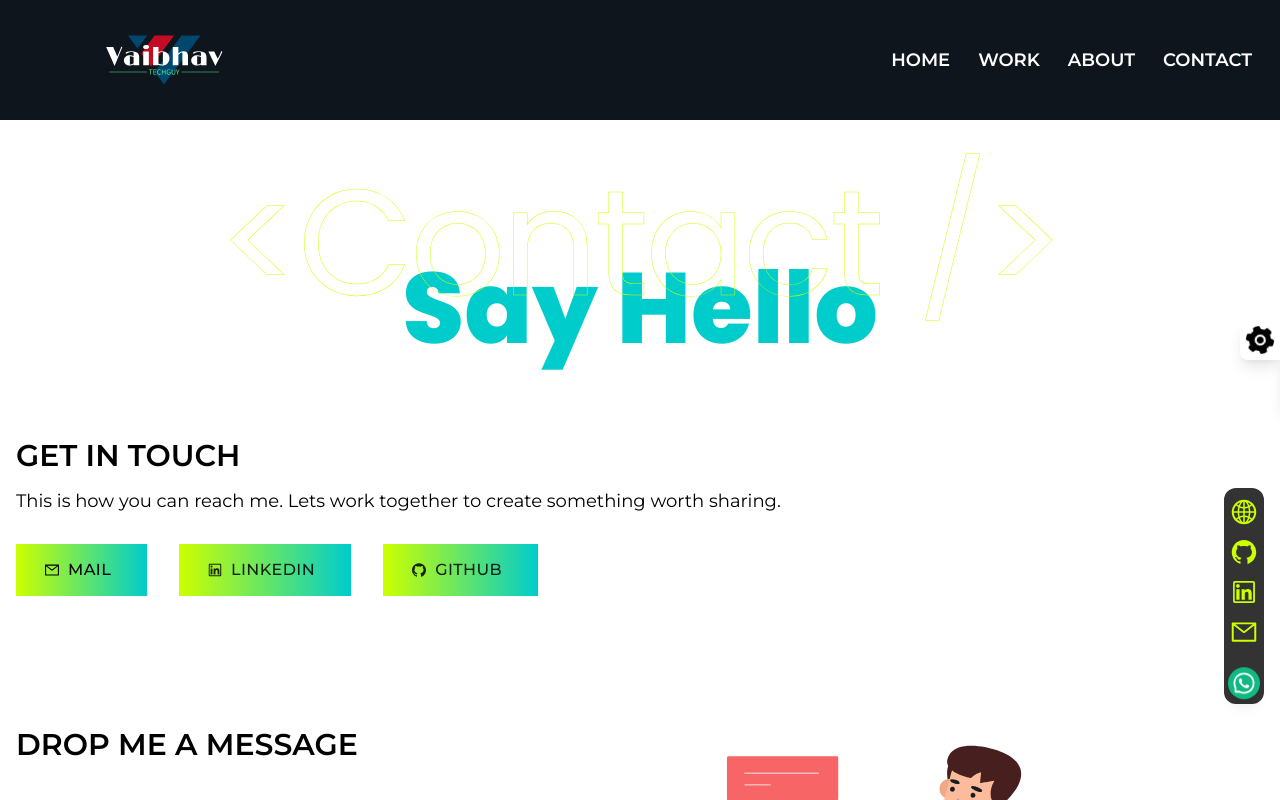
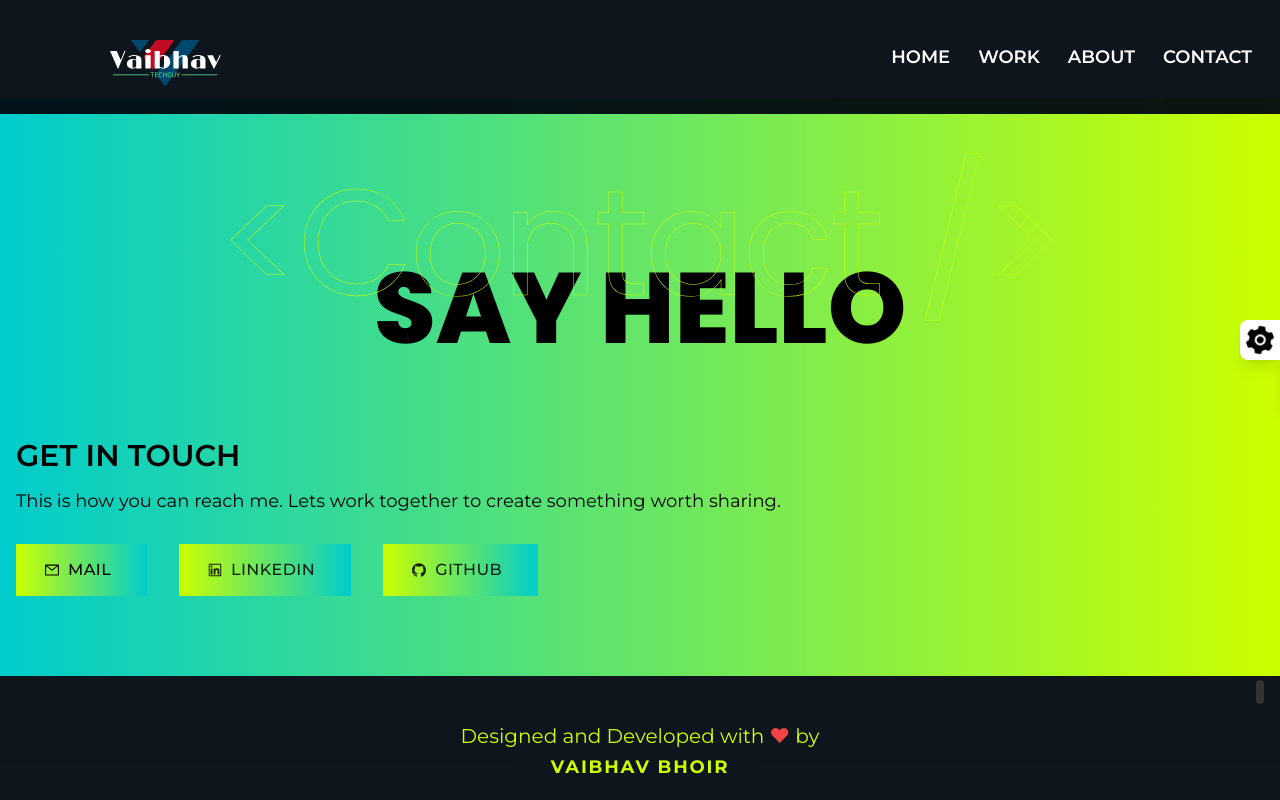
Before and after one commit to vaibhav-bhoir/NextjsPortfolio, a Next.js app: page /contact in a window 1280 px wide. Shown: the top 800 px of the page. Built offline with nearby package versions, Linux system fonts and the light colour scheme.

Commit message:
feat: vercel deployment test

```diff
--- a/components/Carousel.tsx
+++ b/components/Carousel.tsx
@@ -1,72 +1,84 @@
+// import React from 'react';
+// import 'swiper/css';
+// import 'swiper/css/pagination';
+// import 'swiper/css/navigation';
+
+// import { Pagination, Autoplay } from 'swiper/modules';
+// import { Swiper, SwiperSlide } from 'swiper/react';
+
+// import ExCover from './ExCover';
+
+// interface Experience {
+//   fields: {
+//     title: string;
+//     date: string;
+//     jobPosition: string;
+//     projectDescription: string;
+//     location: string;
+//   };
+//   sys: {
+//     id: string;
+//   };
+// }
+
+// interface ExperienceProjectsProps {
+//   EXP_DATA: Array<Experience>;
+// }
+
+// const Carousel: React.FC<ExperienceProjectsProps> = ({ EXP_DATA }) => {
+//   return (
+//     <section className="container py-20">
+//       <h3 className="text-success dark:text-jaguar text-5xl md:text-6xl mb-20" data-aos="fade-in">
+//         Projects on which I have worked
+//       </h3>
+//       <Swiper
+//         className="swiper mb-20"
+//         slidesPerView={1}
+//         spaceBetween={30}
+//         centeredSlides={true}
+//         loop={true}
+//         autoplay={{
+//           delay: 1200,
+//           disableOnInteraction: true,
+//         }}
+//         breakpoints={{
+//           640: {
+//             slidesPerView: 1.5,
+//           },
+//           768: {
+//             slidesPerView: 2,
+//           },
+//           992: {
+//             slidesPerView: 2.5,
+//           },
+//           1366: {
+//             slidesPerView: 3,
+//           },
+//         }}
+//         pagination={{
+//           clickable: true,
+//         }}
+//         modules={[Pagination, Autoplay]}
+//       >
+//         {EXP_DATA.map((expData) => (
+//           <SwiperSlide className="swiper-slide" key={expData.sys.id}>
+//             <ExCover expData={expData} />
+//           </SwiperSlide>
+//         ))}
+//       </Swiper>
+//     </section>
+//   );
+// };
+
+// export default Carousel;
+
 import React from 'react';
-import 'swiper/css';
-import 'swiper/css/pagination';
-import 'swiper/css/navigation';
 
-import { Pagination, Autoplay } from 'swiper/modules';
-import { Swiper, SwiperSlide } from 'swiper/react';
-
-import ExCover from './ExCover';
-
-interface Experience {
-  fields: {
-    title: string;
-    date: string;
-    jobPosition: string;
-    projectDescription: string;
-    location: string;
-  };
-  sys: {
-    id: string;
-  };
-}
-
-interface ExperienceProjectsProps {
-  EXP_DATA: Array<Experience>;
-}
-
-const Carousel: React.FC<ExperienceProjectsProps> = ({ EXP_DATA }) => {
+const Carousel = () => {
   return (
-    <section className="container py-20">
-      <h3 className="text-success dark:text-jaguar text-5xl md:text-6xl mb-20" data-aos="fade-in">
-        Projects on which I have worked
-      </h3>
-      <Swiper
-        className="swiper mb-20"
-        slidesPerView={1}
-        spaceBetween={30}
-        centeredSlides={true}
-        loop={true}
-        autoplay={{
-          delay: 1200,
-          disableOnInteraction: true,
-        }}
-        breakpoints={{
-          640: {
-            slidesPerView: 1.5,
-          },
-          768: {
-            slidesPerView: 2,
-          },
-          992: {
-            slidesPerView: 2.5,
-          },
-          1366: {
-            slidesPerView: 3,
-          },
-        }}
-        pagination={{
-          clickable: true,
-        }}
-        modules={[Pagination, Autoplay]}
-      >
-        {EXP_DATA.map((expData) => (
-          <SwiperSlide className="swiper-slide" key={expData.sys.id}>
-            <ExCover expData={expData} />
-          </SwiperSlide>
-        ))}
-      </Swiper>
-    </section>
+    <>
+      <h1>hi</h1>
+    </>
   );
 };
 
--- a/components/ContactForm.tsx
+++ b/components/ContactForm.tsx
@@ -76,9 +76,9 @@ const ContactForm = () => {
                     },
                   })}
                 />
-                <span className="text-red-500 text-lg py-2 absolute -bottom-11">
+                {/* <span className="text-red-500 text-lg py-2 absolute -bottom-11">
                   {errors?.name?.message}
-                </span>
+                </span> */}
               </div>
               <div className="flex flex-col relative mb-6">
                 <label className="text-base font-medium mb-3 " htmlFor="email">
@@ -109,9 +109,9 @@ const ContactForm = () => {
                     },
                   })}
                 />
-                <span className="text-red-500 text-lg py-2 absolute -bottom-11">
+                {/* <span className="text-red-500 text-lg py-2 absolute -bottom-11">
                   {errors?.email?.message}
-                </span>
+                </span> */}
               </div>
               <div className="flex flex-col relative mb-6">
                 <label className="text-base font-medium my-2 " htmlFor="message">
@@ -139,9 +139,9 @@ const ContactForm = () => {
                     },
                   })}
                 />
-                <span className="text-red-500 text-lg py-2 absolute -bottom-11">
+                {/* <span className="text-red-500 text-lg py-2 absolute -bottom-11">
                   {errors?.message?.message}
-                </span>
+                </span> */}
               </div>
 
               <button
--- a/components/Cover.tsx
+++ b/components/Cover.tsx
@@ -50,8 +50,8 @@ const Cover = ({ pdata, handleClose }: CoverProps) => {
         <h1 className="text-white mb-4">{pdata.fields.type}</h1>
       </div>
       <hr />
-      {pdata.fields.liveUrl ? (
-        <Link href={pdata.fields.liveUrl} target="_blank">
+      {/* {pdata.fields.liveUrl ? (
+        <Link href={pdata.fields.liveUrl} target="_blank" legacyBehavior>
           <a>
             <h1 className="text-white font-semibold text-xl my-4">{pdata.fields.title}</h1>
           </a>
@@ -61,13 +61,13 @@ const Cover = ({ pdata, handleClose }: CoverProps) => {
       )}
       <h1 className="text-white text-base mb-1">
         {pdata.fields.liveUrl ? 'Completed' : 'Currently Working on'}
-      </h1>
-      <div className="flex items-center justify-between mb-4">
+      </h1> */}
+      {/* <div className="flex items-center justify-between mb-4">
         <p className="text-white">--</p>
         <div className="flex gap-4">
           <p className="text-secondary text-base cursor-pointer">
             {pdata.fields.liveUrl && (
-              <Link href={pdata.fields.liveUrl} target="_blank">
+              <Link href={pdata.fields.liveUrl} target="_blank" legacyBehavior>
                 <a>
                   <AiOutlineLink />
                 </a>
@@ -84,7 +84,7 @@ const Cover = ({ pdata, handleClose }: CoverProps) => {
             )}
           </p>
         </div>
-      </div>
+      </div> */}
       <Image
         src={`https:${pdata.fields.thumbnailImage.fields.file.url}`}
         alt=""
@@ -92,22 +92,22 @@ const Cover = ({ pdata, handleClose }: CoverProps) => {
         width={pdata.fields.thumbnailImage.fields.file.details.image.width}
         className="rounded-2xl"
       />
-      <div className="flex flex-wrap justify-between items-center mt-4">
+      {/* <div className="flex flex-wrap justify-between items-center mt-4">
         <p className="text-secondary text-base cursor-pointer font-semibold">
           {pdata.fields.githubUrl && (
-            <Link href={pdata.fields.githubUrl}>
+            <Link href={pdata.fields.githubUrl} legacyBehavior>
               <a target="_blank">GitHub</a>
             </Link>
           )}
         </p>
         <p className="text-secondary text-base cursor-pointer font-semibold">
           {pdata.fields.liveUrl && (
-            <Link href={pdata.fields.liveUrl}>
+            <Link href={pdata.fields.liveUrl} legacyBehavior>
               <a target="_blank">Visit</a>
             </Link>
           )}
         </p>
-      </div>
+      </div> */}
     </div>
   );
 };
--- a/components/CustomLink.tsx
+++ b/components/CustomLink.tsx
@@ -17,7 +17,7 @@ const CustomLink: React.FC<CustomLinkProps> = ({
   children,
 }) => {
   return (
-    <Link href={url}>
+    <Link href={url} legacyBehavior>
       <a
         target={target}
         className={`${className} bg-gradient-to-r from-primary to-secondary text-base px-3 py-2 md:px-7 md:py-4 uppercase lg:tracking-wide
--- a/components/Header.tsx
+++ b/components/Header.tsx
@@ -30,7 +30,7 @@ const Header = () => {
       } fixed top-0 w-full md:flex justify-between items-center text-white text-center bg-pearl-black p-4 md:px-7 md:py-0 z-30`}
     >
       <div className="flex items-center justify-between">
-        <Link href="/">
+        <Link href="/" legacyBehavior>
           <a className="inline-flex items-center mr-4 ">
             <div className="logo">
               <Lottie animationData={logoAnimation} />
@@ -61,7 +61,7 @@ const Header = () => {
               showNav ? 'fade' : ''
             } text-base md:text-lg font-semibold items-center justify-center text-transform: uppercase relative transition-all after:block after:bg-white after:absolute after:bottom-[-3px] after:content-[''] after:h-1 after:left-0 after:transition-all after:duration-500 after:w-0 hover:after:w-full`}
           >
-            <Link href={link.path}>
+            <Link href={link.path} legacyBehavior>
               <a className="text-white hover:text-white">{link.name}</a>
             </Link>
           </li>
--- a/components/HeroBanner.jsx
+++ b/components/HeroBanner.jsx
@@ -1,5 +1,5 @@
 import React, { useRef } from 'react';
-import Typed from 'react-typed';
+// import Typed from 'react-typed';
 import Lottie from 'lottie-react';
 import computerAnimation from '../public/animations/computer-work-animation-data.json';
 import CustomLink from './CustomLink';
@@ -23,9 +23,9 @@ const HeroBanner = ({ heroProps }) => {
           >
             {heading}
           </h1>
-          <h1 className="text-black  text-2xl mb-8" data-aos="fade-in" data-aos-delay={1000}>
+          {/* <h1 className="text-black  text-2xl mb-8" data-aos="fade-in" data-aos-delay={1000}>
             <Typed strings={subheadings} typeSpeed={40} backSpeed={60} loop></Typed>
-          </h1>
+          </h1> */}
           <p
             className="text-black  text-base max-w-6xl mb-8"
             data-aos="fade-in"
--- a/components/LeftSidebar.tsx
+++ b/components/LeftSidebar.tsx
@@ -40,10 +40,10 @@ const socialIcons: Array<socialIconsProps> = [
 const LeftSidebar = () => {
   return (
     <aside className="fixed bottom-24 right-4 z-10 bg-light-black px-1 pt-2.5 pb-3.5 rounded-xl">
-      <ul className=" flex gap-3 flex-col items-center ">
+      {/* <ul className=" flex gap-3 flex-col items-center ">
         {socialIcons.map((e) => (
           <li key={e.id}>
-            <Link href={e.link}>
+            <Link href={e.link} legacyBehavior>
               <a
                 target="_blank"
                 className="block text-primary text-2xl lg:text-3xl hover:-translate-y-2 transition ease-in-out hover:text-success "
@@ -54,13 +54,16 @@ const LeftSidebar = () => {
           </li>
         ))}
         <div className="whatsapp flex justify-center items-center w-8 h-8 relative rounded-full shadow-lg bg-green-500 animate-up-down transition-all">
-          <Link href="https://wa.me/+918975588567?text=Hi%20Vaibhav.%20I%27d%20like%20to%20chat%20with%20you">
+          <Link
+            href="https://wa.me/+918975588567?text=Hi%20Vaibhav.%20I%27d%20like%20to%20chat%20with%20you"
+            legacyBehavior
+          >
             <a className="text-2xl text-white hover:text-white" target="_blank">
               <AiOutlineWhatsApp />
             </a>
           </Link>
         </div>
-      </ul>
+      </ul> */}
     </aside>
   );
 };
--- a/components/WorkCover.tsx
+++ b/components/WorkCover.tsx
@@ -26,27 +26,27 @@ const WorkCover = ({ data }: WorkProps) => {
           <span className="w-6 h-6 mx-2 bg-info rounded-full"></span>
           <span className="w-6 h-6 bg-success rounded-full"></span>
         </div>
-        <div className="flex my-6">
+        {/* <div className="flex my-6">
           <p className="text-secondary my-0 text-3xl mx-4 cursor-pointer">
             {link && (
-              <Link href={link} target="_blank">
+              <Link href={link} target="_blank" legacyBehavior>
                 <AiOutlineLink />
               </Link>
             )}
           </p>
           <p className="text-secondary my-0 text-3xl mx-4 cursor-pointer">
             {github && (
-              <Link href={github} target="_blank">
+              <Link href={github} target="_blank" legacyBehavior>
                 <AiOutlineGithub />
               </Link>
             )}
           </p>
-        </div>
+        </div> */}
       </div>
       <hr />
-      <Link href={link} target="_blank">
+      {/* <Link href={link} target="_blank" legacyBehavior>
         <h1 className="text-secondary  text-4xl mx-4 my-6">{name}</h1>
-      </Link>
+      </Link> */}
       <div className="flex flex-wrap md:flex my-6">
         {tech.map((e, index) => (
           <div key={index} className="px-4 bg-primary  text-white rounded-full mx-2 my-3">
--- a/pages/contact.tsx
+++ b/pages/contact.tsx
@@ -1,6 +1,6 @@
 import React from 'react';
 import Head from 'next/head';
-import ContactForm from '../components/ContactForm';
+// import ContactForm from '../components/ContactForm';
 import GetInTouch from '../components/GetInTouch';
 import CustomHeading from '../components/CustomHeading';
 
@@ -12,11 +12,18 @@ const Contact = () => {
         <link rel="icon" href="/favicon.ico" />
       </Head>
 
-      <div className="flex flex-col items-center justify-center pt-20">
-        <CustomHeading headingSup="Contact" headingSub="Say Hello" />
-        <GetInTouch />
+      <div className="bg-gradient-to-l from-primary to-secondary">
+        <div className="flex flex-col items-center justify-center py-20 ">
+          <CustomHeading
+            className="uppercase"
+            headingSup="Contact"
+            headingSub="Say Hello"
+            color="black"
+          />
+          <GetInTouch />
+        </div>
+        {/* <ContactForm /> */}
       </div>
-      <ContactForm />
     </>
   );
 };
--- a/pages/index.js
+++ b/pages/index.js
@@ -10,7 +10,6 @@ import CustomHeading from '../components/CustomHeading';
 import FeaturedProjects from '../components/FeaturedProjects';
 import ExperienceProjects from '../components/ExperienceProjects';
 import AboutMe from '../components/AboutMe';
-import Carousel from '../components/Carousel';
 
 export default function Home({ EXP_DATA, PROJECTS_DATA, hero }) {
   const [data, setData] = useState(PROJECTS_DATA);
@@ -36,8 +35,6 @@ export default function Home({ EXP_DATA, PROJECTS_DATA, hero }) {
 
       <HeroBanner heroProps={heroProps} />
       <AboutMe heroProps={heroProps}></AboutMe>
-      {/* <CustomHeading headingSup="Work" headingSub="Experience" /> */}
-      {/* <Carousel EXP_DATA={EXP_DATA}></Carousel> */}
       <ExperienceProjects EXP_DATA={EXP_DATA}></ExperienceProjects>
       <FeaturedProjects
         PROJECTS_DATA={PROJECTS_DATA}
```
Also changed, not shown: package.json (+3 -4 lines), tsconfig.json (+10 -3 lines), 1 other file (tests, documents, lock files or other folders).
